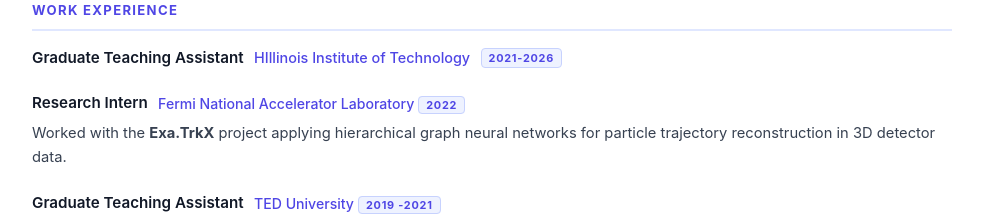
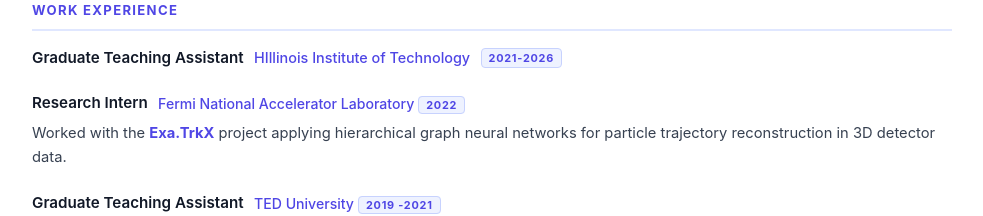
Before and after one commit to kirtisoglu/Website, a SvelteKit app: page /about in a window 1280 px wide. Shown: the part 880-1096 px from the top of the page, without its empty margins (272-1255 px from the left). Built offline with nearby package versions, Linux system fonts and the light colour scheme.

Commit message:
Update +page.svelte

```diff
--- a/src/routes/about/+page.svelte
+++ b/src/routes/about/+page.svelte
@@ -118,7 +118,7 @@
           </span>
         </div>
         <p class="entry-desc">
-          Worked with the <strong>Exa.TrkX</strong> project applying hierarchical graph neural networks
+          Worked with the <a href="https://exatrkx.github.io/" target="_blank" rel="noopener"><strong>Exa.TrkX</strong></a> project applying hierarchical graph neural networks
           for particle trajectory reconstruction in 3D detector data.
         </p>
       </div>
```
